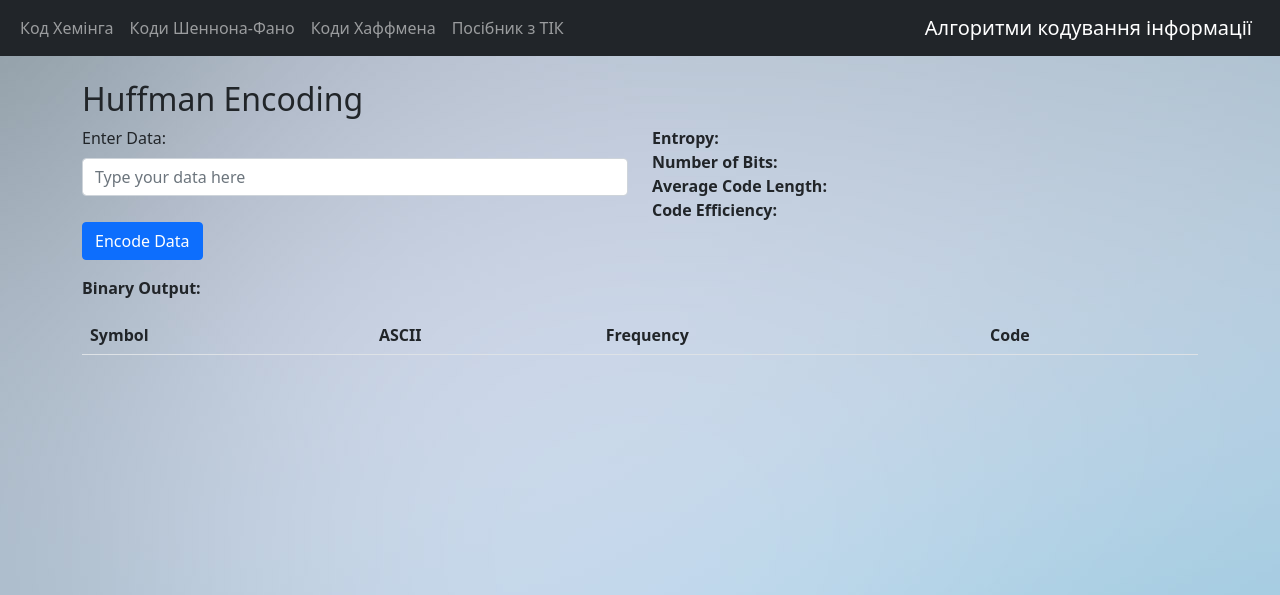
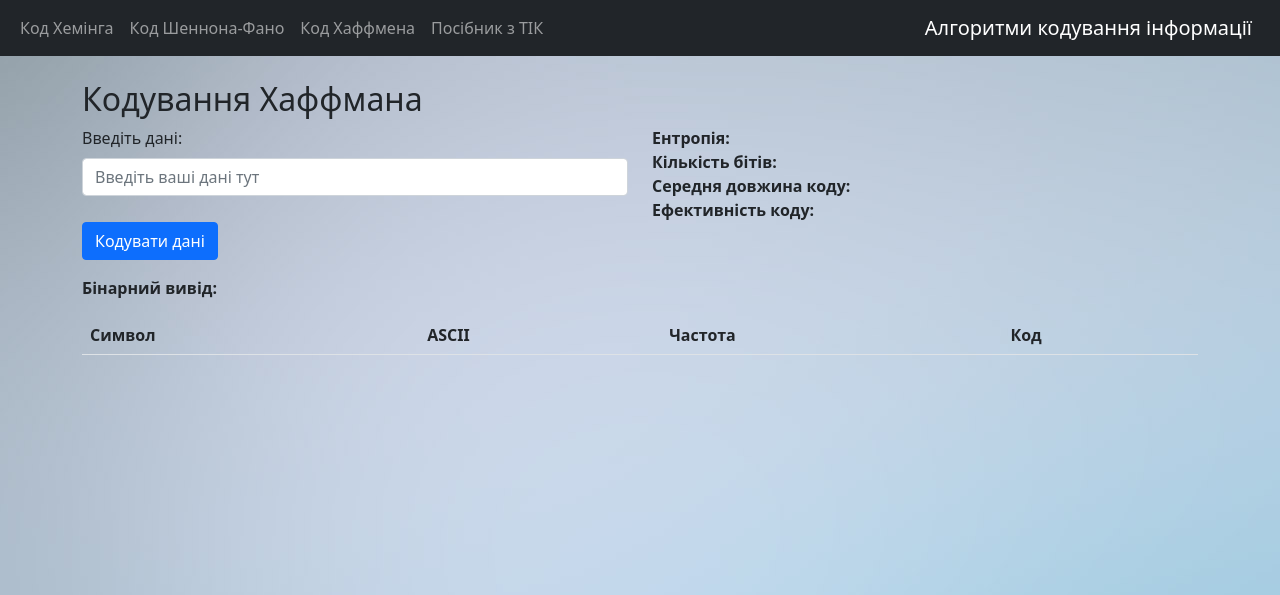
Before and after one commit to stratiiv/CodingAlgorithms, a Django app: page /huffman/ in a window 1280 px wide. Shown: the top 595 px of the page. Run offline with Django 4.2, Linux system fonts and the light colour scheme; lists and menus that the app fills with data are empty.

Commit message:
change language

```diff
--- a/algorithms/templates/huffman/huffman.html
+++ b/algorithms/templates/huffman/huffman.html
@@ -2,33 +2,33 @@
 {% load static %}
 {% block content %}
 <div class="container mt-4">
-  <h2>Huffman Encoding</h2>
+  <h2>Кодування Хаффмана</h2>
 
   <div class="row">
       <div class="col">
-          <label for="inputData" class="form-label">Enter Data:</label>
-          <input type="text" class="form-control" id="inputData" placeholder="Type your data here" />
+          <label for="inputData" class="form-label">Введіть дані:</label>
+          <input type="text" class="form-control" id="inputData" placeholder="Введіть ваші дані тут" />
       </div>
       <div class="col" id="additionalInfo">
-          <strong>Entropy:</strong> <span id="entropy"></span><br />
-          <strong>Number of Bits:</strong> <span id="numberOfBits"></span><br />
-          <strong>Average Code Length:</strong> <span id="averageCodeLength"></span><br />
-          <strong>Code Efficiency:</strong> <span id="codeEfficiency"></span>
+          <strong>Ентропія:</strong> <span id="entropy"></span><br />
+          <strong>Кількість бітів:</strong> <span id="numberOfBits"></span><br />
+          <strong>Середня довжина коду:</strong> <span id="averageCodeLength"></span><br />
+          <strong>Ефективність коду:</strong> <span id="codeEfficiency"></span>
       </div>
   </div>
-  <button type="button" class="btn btn-primary" onclick="processData()">Encode Data</button>
+  <button type="button" class="btn btn-primary" onclick="processData()">Кодувати дані</button>
 
   <div id="binaryOutput" class="mt-3">
-      <strong>Binary Output:</strong> <span id="binaryRepresentation"></span>
+      <strong>Бінарний вивід:</strong> <span id="binaryRepresentation"></span>
   </div>
 
   <table class="table mt-3">
       <thead>
           <tr>
-              <th>Symbol</th>
+              <th>Символ</th>
               <th>ASCII</th>
-              <th>Frequency</th>
-              <th>Code</th>
+              <th>Частота</th>
+              <th>Код</th>
           </tr>
       </thead>
       <tbody id="outputTableBody"></tbody>
--- a/templates/base.html
+++ b/templates/base.html
@@ -34,12 +34,12 @@
                         </li>
                         <li class="nav-item">
                             <a class="nav-link" href="{% url 'shannon-fano' %}">
-                                Коди Шеннона-Фано
+                                Код Шеннона-Фано
                             </a>
                         </li>
                         <li class="nav-item">
                             <a class="nav-link" href="{% url 'huffman' %}">
-                                Коди Хаффмена
+                                Код Хаффмена
                             </a>
                         </li>
 
```
Also changed, not shown: algorithms/templates/shannon-fano/shannon-fano.html (+12 -14 lines), 3 other files.
